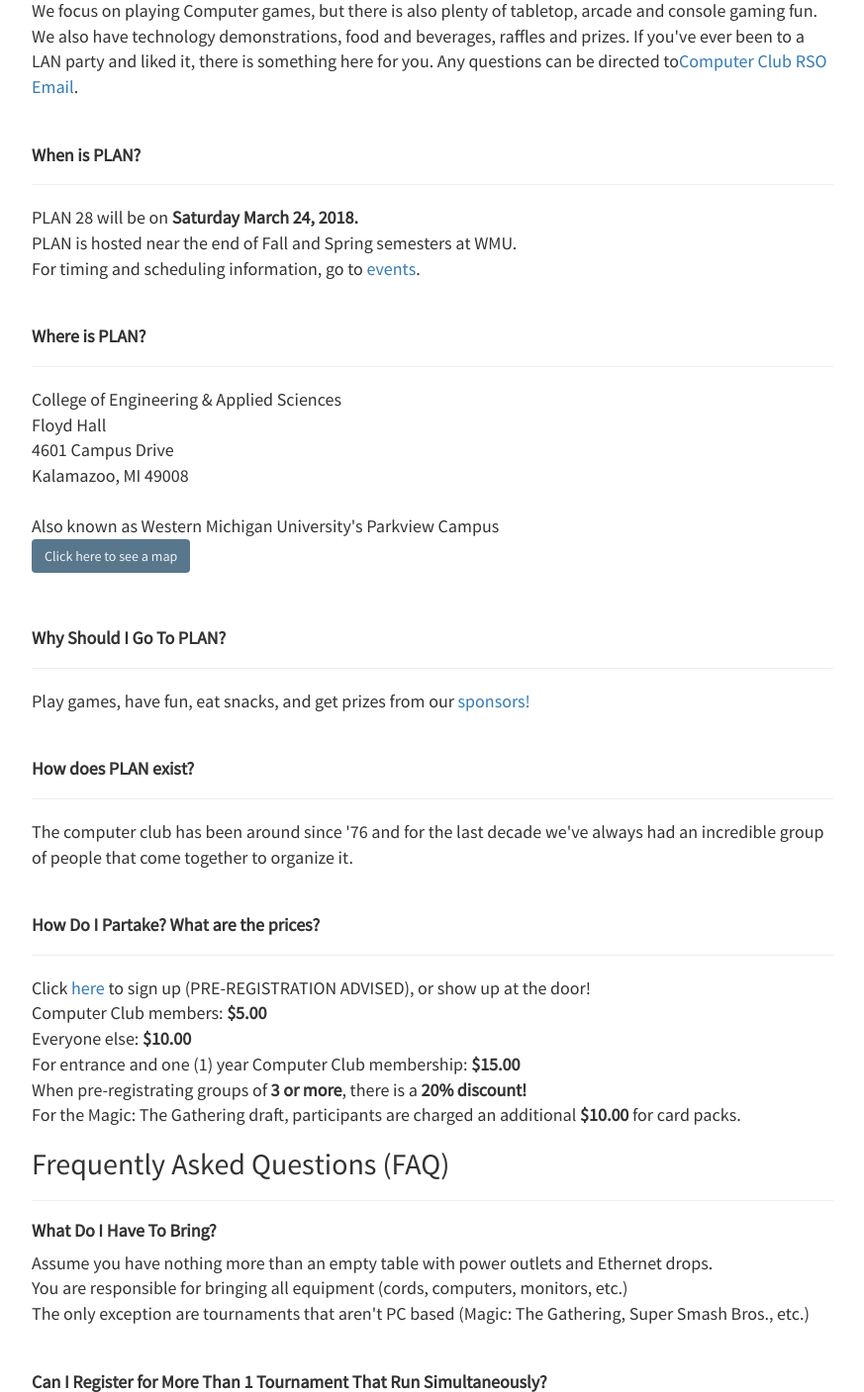
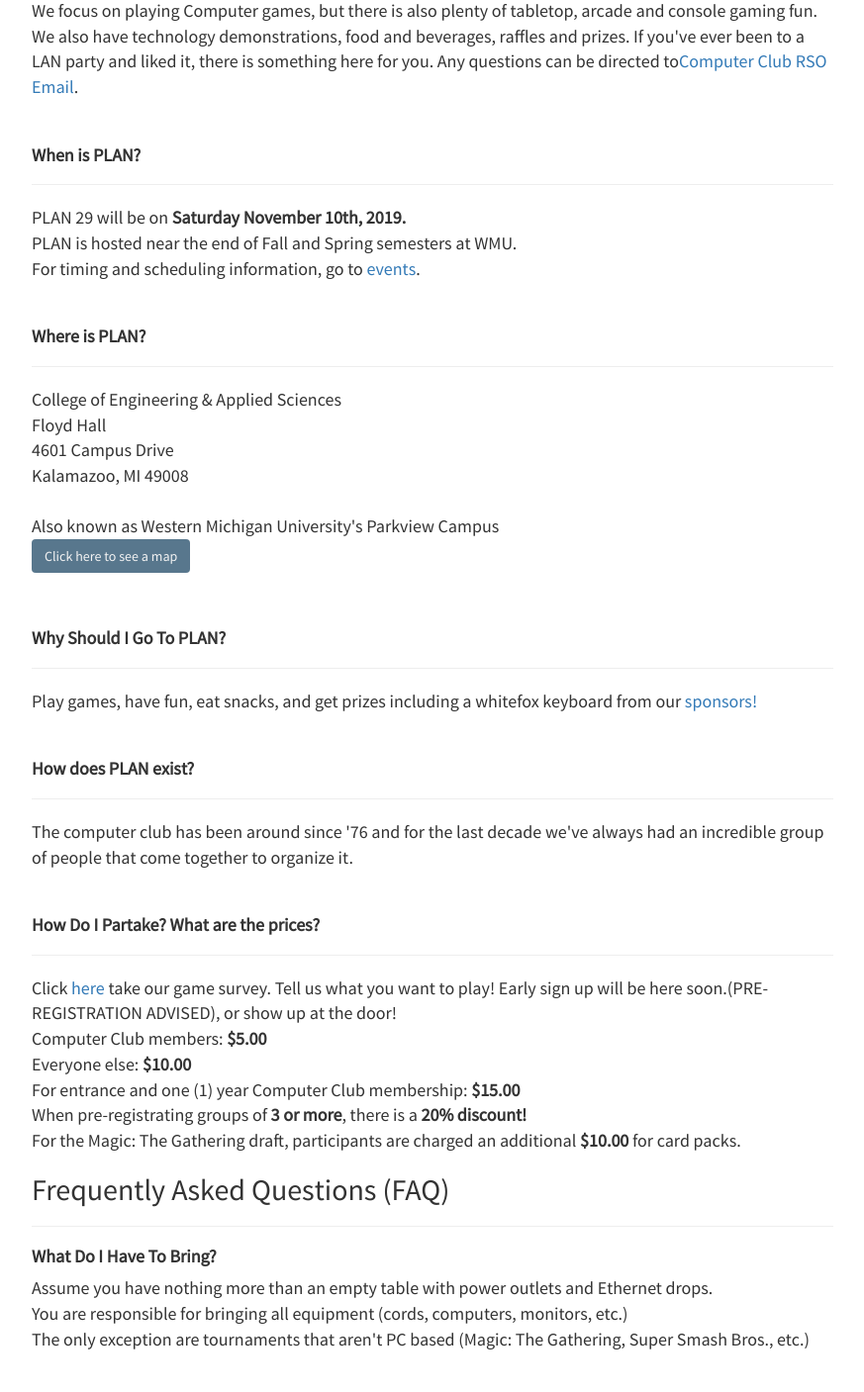
Before and after one commit to ccowmu/whatistheplan.com, a Django app: page /about/ in a window 1280 px wide. Shown: the part 579-1986 px from the top of the page at 99% size, without its empty margins (203-1076 px from the left). Run offline with Django 3.2, Linux system fonts and the light colour scheme; some libraries are stand-ins or nearby versions.

Commit message:
Update for PLAN 29

```diff
--- a/whatistheplan/templates/about.html
+++ b/whatistheplan/templates/about.html
@@ -11,7 +11,7 @@
 
     <h3 class="h3"><strong>Who Hosts PLAN?</strong></h3><hr>
     <p>
-    The Computer Club at Western Michigan University! If you'd like to join, talk to an officer or <a href="mailto:rso-computerclub@wmich.edu?Subject=PLAN27">shoot us an email</a>..
+    The Computer Club at Western Michigan University! If you'd like to join, talk to an officer or <a href="mailto:rso_cclub@wmich.edu?Subject=PLAN29">shoot us an email</a>..
 		There is a membership fee of $10/year. Members get a discount on PLAN, a shell account on our server and the opportunity to chat with awesome people,
 		young and old! More info about us is available at <a href="https://cclub.cs.wmich.edu">cclub.cs.wmich.edu</a>.<br><br>
 
@@ -20,11 +20,11 @@
      PLAN(Parkview LAN party) is a LAN party hosted two times a year by the Computer Club at Western Michigan University.<br>
      We focus on playing Computer games, but there is also plenty of tabletop, arcade and console gaming fun.
 		 We also have technology demonstrations, food and beverages, raffles and prizes. If you've ever been to a LAN party and liked it,
-		 there is something here for you. Any questions can be directed to<a href="mailto:rso-computerclub@wmich.edu?Subject=PLAN27">Computer Club RSO Email</a>.<br><br>
+		 there is something here for you. Any questions can be directed to<a href="mailto:rso_cclub@wmich.edu?Subject=PLAN29">Computer Club RSO Email</a>.<br><br>
 
     <h3 class="h3"><strong>When is PLAN?</strong></h3><hr>
     <p>
-    PLAN 28 will be on <b>Saturday March 24, 2018.</b><br>
+    PLAN 29 will be on <b>Saturday November 10th, 2019.</b><br>
     PLAN is hosted near the end of Fall and Spring semesters at WMU.<br>
     For timing and scheduling information, go to <a href="/events">events</a>.<br><br>
 
@@ -46,7 +46,7 @@
     <h3 class="h3"><strong>Why Should I Go To PLAN?</strong></h3><hr>
     <p>
     Play games, have fun, eat snacks, and get
-		prizes from our <a href="/sponsors/">sponsors!</a><br><br>
+		prizes including a whitefox keyboard from our <a href="/sponsors/">sponsors!</a><br><br>
 
 
     <h3 class="h3"><strong>How does PLAN exist?</strong></h3><hr>
@@ -56,7 +56,7 @@
 
     <h3 class="h3"><strong>How Do I Partake? What are the prices? </strong></h3><hr>
     <p>
-    Click <a href="">here</a> to sign up (PRE-REGISTRATION ADVISED), or show up at the door!<br>
+    Click <a href="https://goo.gl/forms/GnUZFZBDSaVPxTkY2">here</a> take our game survey. Tell us what you want to play! Early sign up will be here soon.(PRE-REGISTRATION ADVISED), or show up at the door!<br>
 		Computer Club members: <b>$5.00</b><br>
 		Everyone else: <b>$10.00</b><br>
 		For entrance and one (1) year Computer Club membership: <b>$15.00</b><br>
```
